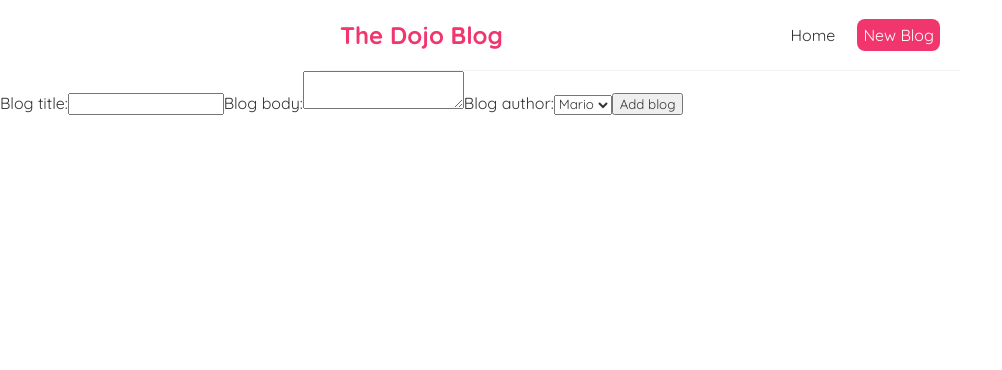
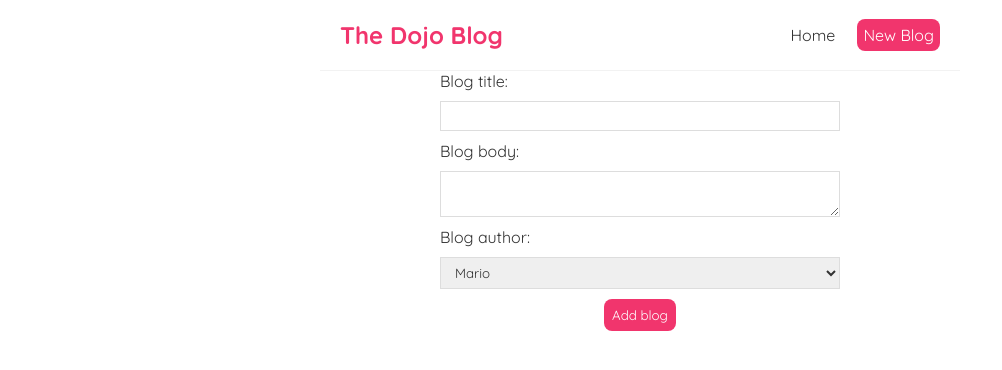
Before and after one commit to Cleomir/learning-react-hooks, a React (Create React App) app: page /create in a window 1280 px wide. Shown: the top 370 px of the page, without its empty margins (0-1002 px from the left). Built offline with nearby package versions, Linux system fonts and the light colour scheme.

Commit message:
Add create page styles

```diff
--- a/src/index.css
+++ b/src/index.css
@@ -68,3 +68,36 @@
   border-radius: 8px;
   cursor: pointer;
 }
+
+.create {
+  max-width: 400px;
+  margin: 0 auto;
+  text-align: center;
+}
+.create label {
+  text-align: left;
+  display: block;
+}
+.create h2 {
+  font-size: 20px;
+  color: #f1356d;
+  margin-bottom: 30px;
+}
+.create input,
+.create textarea,
+.create select {
+  width: 100%;
+  padding: 6px 10px;
+  margin: 10px 0;
+  border: 1px solid #ddd;
+  box-sizing: border-box;
+  display: block;
+}
+.create button {
+  background-color: #f1356d;
+  color: #fff;
+  border: 0;
+  padding: 8px;
+  border-radius: 8px;
+  cursor: pointer;
+}
```
